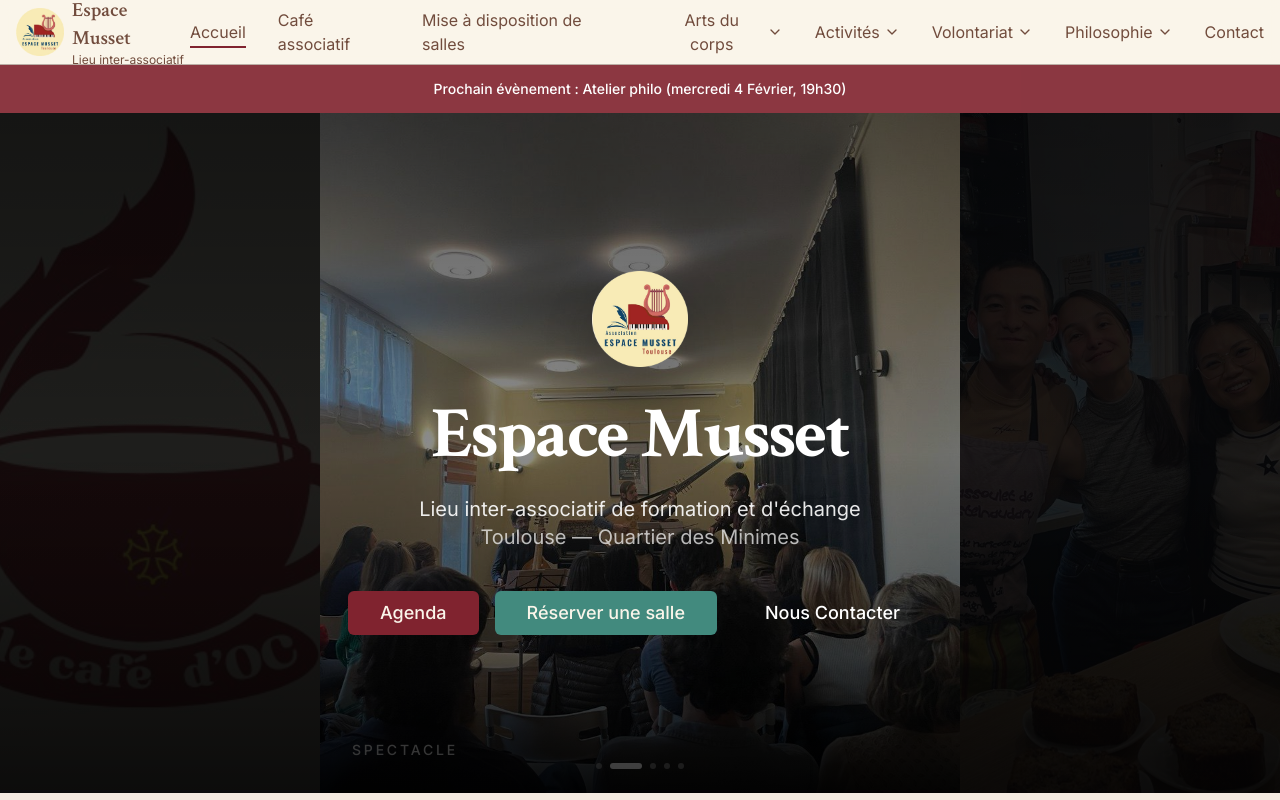
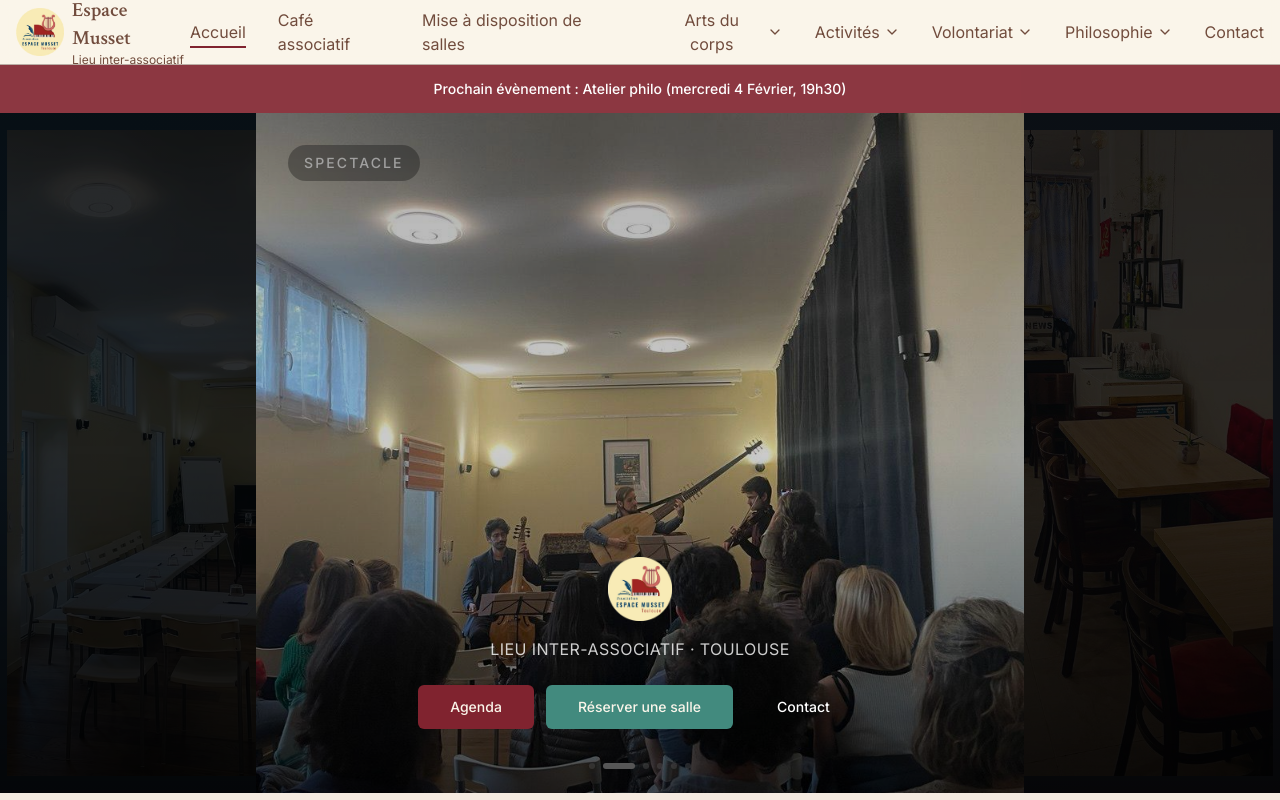
Before and after one commit to thomas1Gaillot/espace-musset, a Next.js app: page / in a window 1280 px wide. Shown: the top 800 px of the page. Built offline with nearby package versions, Linux system fonts and the light colour scheme.

Commit message:
homepage updated

```diff
--- a/app/page.tsx
+++ b/app/page.tsx
@@ -92,11 +92,12 @@ export default function HomePage() {
   ];
 
   const heroImages = [
-    { src: "/cafe-doc.png", alt: "Café d'Oc", label: "Café d'Oc" },
+    { src: "/salle-des-muses-3.jpg", alt: "Salle des Muses", label: "Salle des Muses" },
     { src: "/gallery/gallery-cafe-3.jpeg", alt: "Spectacle", label: "Spectacle" },
-    { src: "/gallery/gallery-cafe-8.jpeg", alt: "Café associatif", label: "Café associatif" },
+    { src: "/mise-a-disposition/cafe_oc.jpeg", alt: "Le Café d'Oc", label: "Le Café d'Oc" },
     { src: "/gallery/gallery-cafe-11.jpeg", alt: "Philosophie", label: "Philosophie" },
     { src: "/diseuses-amertume.jpeg", alt: "Théâtre d'improvisation", label: "Théâtre d'impro" },
+    { src: "/gallery/gallery-cafe-8.jpeg", alt: "Café associatif", label: "Café associatif" },
   ];
 
   return (
@@ -124,40 +125,33 @@ export default function HomePage() {
         {/* Carousel background - crossfade every 4s */}
         <HeroCarousel images={heroImages} />
 
-        {/* Dark overlay */}
-        <div className="absolute inset-0 z-[1] bg-black/45" />
-        <div className="absolute inset-0 z-[1] bg-gradient-to-t from-black/60 via-transparent to-black/30" />
+        {/* Lighter overlay — let images breathe */}
+        <div className="absolute inset-0 z-[1] bg-gradient-to-t from-black/70 via-black/20 to-black/30" />
 
-        {/* Content */}
-        <div className="relative z-10 container mx-auto text-center px-4">
-          <div className="max-w-3xl mx-auto">
+        {/* Content — compact, bottom-weighted */}
+        <div className="relative z-10 container mx-auto px-4 flex flex-col items-center justify-end h-[85vh] pb-16">
           <img
             src="/logoEM.png"
             alt="Espace Musset"
-              className="w-24 h-24 mx-auto mb-8 animate-scale-in drop-shadow-2xl"
+            className="w-16 h-16 mb-4 animate-scale-in drop-shadow-2xl"
           />
-            <h1 className="font-serif text-5xl md:text-7xl font-bold text-white mb-6 animate-fade-in-up tracking-tight">
-              Espace Musset
-            </h1>
           <p
-              className="text-lg md:text-xl text-white/90 mb-10 leading-relaxed animate-fade-in-up max-w-xl mx-auto"
-              style={{ animationDelay: "0.2s" }}
+            className="text-sm md:text-base text-white/80 mb-6 animate-fade-in-up tracking-wide uppercase"
+            style={{ animationDelay: "0.15s" }}
           >
-              Lieu inter-associatif de formation et d'échange
-              <br className="hidden sm:block" />
-              <span className="text-white/70">Toulouse — Quartier des Minimes</span>
+            Lieu inter-associatif · Toulouse
           </p>
           <div
-              className="flex flex-col sm:flex-row gap-4 justify-center animate-fade-in-up"
-              style={{ animationDelay: "0.4s" }}
+            className="flex flex-col sm:flex-row gap-3 justify-center animate-fade-in-up"
+            style={{ animationDelay: "0.3s" }}
           >
-              <Button size="lg" className="text-lg px-8 py-4" asChild>
+            <Button size="lg" className="px-8 py-3" asChild>
               <Link href="/#agenda"> Agenda </Link>
             </Button>
             <Button
               size="lg"
               variant="secondary"
-                className="text-lg px-8 py-4"
+              className="px-8 py-3"
               asChild
             >
               <Link href={ROUTES.MISE_A_DISPOSITION}> Réserver une salle </Link>
@@ -165,12 +159,11 @@ export default function HomePage() {
             <Button
               size="lg"
               variant="link"
-                className="text-lg text-white px-8 py-4"
+              className="text-white px-8 py-3"
               asChild
             >
-                <Link href={ROUTES.CONTACT}> Nous Contacter </Link>
+              <Link href={ROUTES.CONTACT}> Contact </Link>
             </Button>
-            </div>
           </div>
         </div>
       </section>
--- a/components/hero-carousel.tsx
+++ b/components/hero-carousel.tsx
@@ -11,12 +11,19 @@ interface HeroImage {
 export function HeroCarousel({ images }: { images: HeroImage[] }) {
   const [current, setCurrent] = useState(0);
 
+  const goTo = useCallback(
+    (idx: number) => {
+      setCurrent(idx);
+    },
+    []
+  );
+
   const next = useCallback(() => {
     setCurrent((prev) => (prev + 1) % images.length);
   }, [images.length]);
 
   useEffect(() => {
-    const interval = setInterval(next, 4000);
+    const interval = setInterval(next, 6000);
     return () => clearInterval(interval);
   }, [next]);
 
@@ -25,7 +32,7 @@ export function HeroCarousel({ images }: { images: HeroImage[] }) {
 
   return (
     <div className="absolute inset-0 z-0 overflow-hidden">
-      {/* Mobile: full crossfade */}
+      {/* Mobile: crossfade */}
       <div className="md:hidden absolute inset-0">
         {images.map((img, i) => (
           <div
@@ -38,8 +45,9 @@ export function HeroCarousel({ images }: { images: HeroImage[] }) {
               alt={img.alt}
               className="w-full h-full object-cover"
             />
-            <div className="absolute inset-x-0 bottom-0 bg-gradient-to-t from-black/80 to-transparent pt-20 pb-8 px-6">
-              <span className="text-white/80 text-xs font-medium tracking-[0.2em] uppercase">
+            {/* Label top-left */}
+            <div className="absolute top-6 left-6">
+              <span className="inline-block px-3 py-1.5 rounded-full bg-black/30 backdrop-blur-sm text-white/80 text-xs font-medium tracking-[0.15em] uppercase">
                 {img.label}
               </span>
             </div>
@@ -47,33 +55,74 @@ export function HeroCarousel({ images }: { images: HeroImage[] }) {
         ))}
       </div>
 
-      {/* Desktop: 3 visible panels with peek */}
-      <div className="hidden md:flex absolute inset-0 items-stretch justify-center">
-        {[-1, 0, 1].map((offset) => {
+      {/* Desktop: sliding 3-panel carousel */}
+      <div className="hidden md:block absolute inset-0">
+        {[-2, -1, 0, 1, 2].map((offset) => {
           const idx = getIndex(offset);
           const img = images[idx];
           const isCenter = offset === 0;
+
+          let left: string;
+          let width: string;
+          let opacity: number;
+          let zIndex: number;
+          let scale: string;
+
+          if (offset === 0) {
+            left = "20%";
+            width = "60%";
+            opacity = 1;
+            zIndex = 3;
+            scale = "scale(1)";
+          } else if (offset === -1) {
+            left = "0%";
+            width = "22%";
+            opacity = 0.7;
+            zIndex = 2;
+            scale = "scale(0.95)";
+          } else if (offset === 1) {
+            left = "78%";
+            width = "22%";
+            opacity = 0.7;
+            zIndex = 2;
+            scale = "scale(0.95)";
+          } else if (offset === -2) {
+            left = "-22%";
+            width = "22%";
+            opacity = 0;
+            zIndex = 1;
+            scale = "scale(0.9)";
+          } else {
+            left = "100%";
+            width = "22%";
+            opacity = 0;
+            zIndex = 1;
+            scale = "scale(0.9)";
+          }
+
           return (
             <div
               key={`${offset}-${idx}`}
-              className="relative h-full transition-all duration-700 ease-in-out overflow-hidden"
+              className="absolute top-0 h-full overflow-hidden"
               style={{
-                width: isCenter ? "50%" : "25%",
-                opacity: isCenter ? 1 : 0.5,
-                filter: isCenter ? "none" : "brightness(0.4)",
+                left,
+                width,
+                opacity,
+                zIndex,
+                transform: scale,
+                filter: isCenter ? "none" : "brightness(0.3)",
+                transition: "left 0.8s cubic-bezier(0.4, 0, 0.2, 1), width 0.8s cubic-bezier(0.4, 0, 0.2, 1), opacity 0.8s cubic-bezier(0.4, 0, 0.2, 1), transform 0.8s cubic-bezier(0.4, 0, 0.2, 1), filter 0.8s cubic-bezier(0.4, 0, 0.2, 1)",
               }}
             >
               <img
                 src={img.src}
                 alt={img.alt}
-                className="w-full h-full object-cover transition-transform duration-700"
-                style={{
-                  transform: isCenter ? "scale(1)" : "scale(1.05)",
-                }}
+                className="w-full h-full object-cover"
               />
+              {/* Label top-left, only on center slide */}
               {isCenter && (
-                <div className="absolute inset-x-0 bottom-0 bg-gradient-to-t from-black/80 to-transparent pt-20 pb-8 px-8">
-                  <span className="text-white/80 text-sm font-medium tracking-[0.2em] uppercase">
+                <div className="absolute top-8 left-8">
+                  <span className="inline-block px-4 py-2 rounded-full bg-black/30 backdrop-blur-sm text-white/80 text-sm font-medium tracking-[0.15em] uppercase">
                     {img.label}
                   </span>
                 </div>
@@ -88,7 +137,7 @@ export function HeroCarousel({ images }: { images: HeroImage[] }) {
         {images.map((_, i) => (
           <button
             key={i}
-            onClick={() => setCurrent(i)}
+            onClick={() => goTo(i)}
             className={`h-1.5 rounded-full transition-all duration-500 ${
               i === current ? "w-8 bg-white" : "w-1.5 bg-white/40"
             }`}
```
Lines whose indentation alone changed are shown as unchanged.
